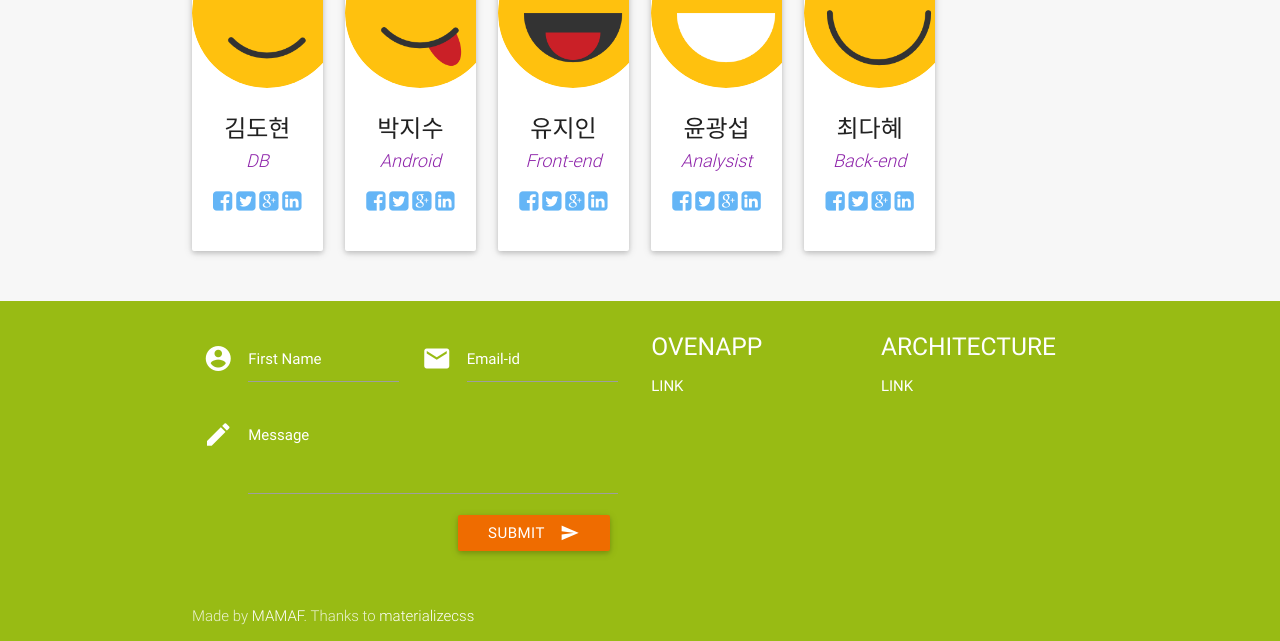
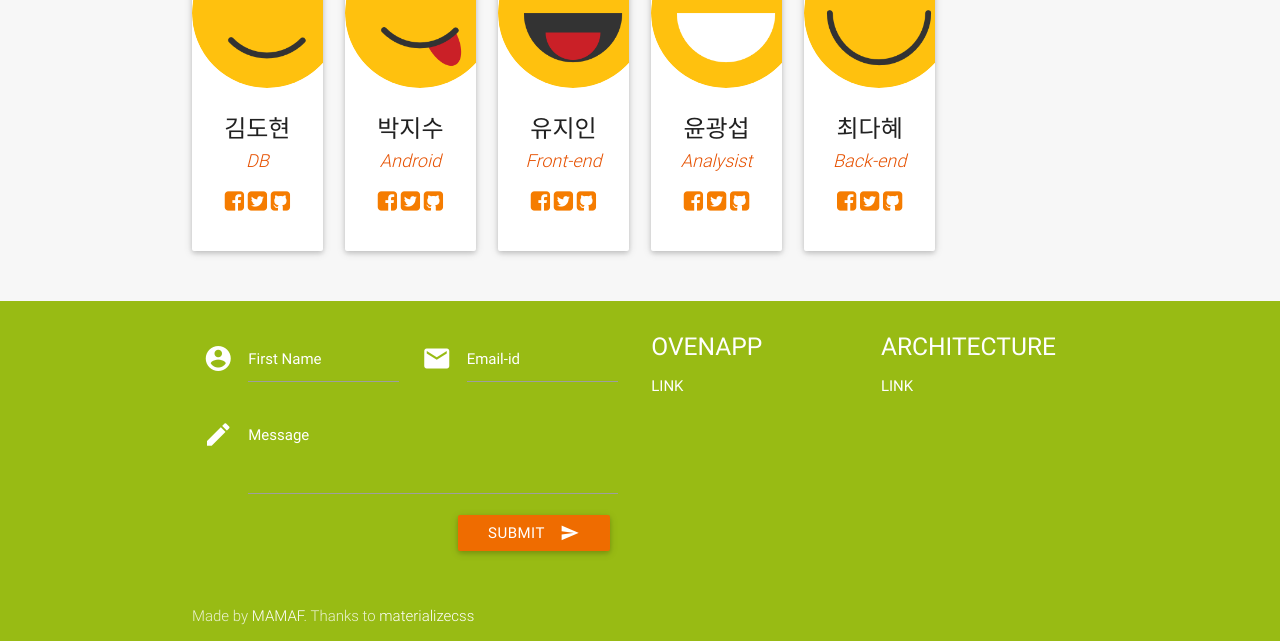
Before and after one commit to iamdaisy/iamdaisy.github.io, a plain HTML site: page index.html in a window 1280 px wide. Shown: the part 2070-2711 px from the top of the page. Drawn offline with Linux system fonts and the light colour scheme.

Commit message:
MAMAF landing page

```diff
--- a/index.html
+++ b/index.html
@@ -101,7 +101,7 @@
 <!--
 <div class="section scrollspy" id="work">
     <div class="container">
-        <h2 class="header text_b">Work </h2>
+        <h2 class="header text_b">ProtoType</h2>
         <div class="row">
             <div class="col s12 m4 l4">
                 <div class="card">
@@ -214,19 +214,16 @@
                     </div>
                     <div class="card-content">
                         <span class="card-title activator grey-text text-darken-4">김도현 <br/>
-                            <small><em><a class="purple-text text-darken-1" href="#">DB</a></em></small></span>
+                            <small><em><a class="orange-text text-darken-4" href="#">DB</a></em></small></span>
                         <p>
-                            <a class="blue-text text-lighten-2" href="https://www.facebook.com/joash.c.pereira">
+                            <a class="orange-text text-darken-2" href="https://www.facebook.com/">
                                 <i class="fa fa-facebook-square"></i>
                             </a>
-                            <a class="blue-text text-lighten-2" href="https://twitter.com/im_joash">
+                            <a class="orange-text text-darken-2" href="https://twitter.com/">
                                 <i class="fa fa-twitter-square"></i>
                             </a>
-                            <a class="blue-text text-lighten-2" href="https://plus.google.com/u/0/+JoashPereira">
-                                <i class="fa fa-google-plus-square"></i>
-                            </a>
-                            <a class="blue-text text-lighten-2" href="https://www.linkedin.com/in/joashp">
-                                <i class="fa fa-linkedin-square"></i>
+                            <a class="orange-text text-darken-2" href="https://www.github.com/rickkim90">
+                                 <i class="fa fa-github-square"></i>
                             </a>
                         </p>
                     </div>
@@ -239,20 +236,17 @@
                     </div>
                     <div class="card-content">
                         <span class="card-title activator grey-text text-darken-4">박지수<br/>
-                            <small><em><a class="purple-text text-darken-1" href="#">Android</a></em></small>
+                            <small><em><a class="orange-text text-darken-4" href="#">Android</a></em></small>
                         </span>
                         <p>
-                            <a class="blue-text text-lighten-2" href="https://www.facebook.com/joash.c.pereira">
+                            <a class="orange-text text-darken-2" href="https://www.facebook.com/">
                                 <i class="fa fa-facebook-square"></i>
                             </a>
-                            <a class="blue-text text-lighten-2" href="https://twitter.com/im_joash">
+                            <a class="orange-text text-darken-2" href="https://twitter.com/">
                                 <i class="fa fa-twitter-square"></i>
                             </a>
-                            <a class="blue-text text-lighten-2" href="https://plus.google.com/u/0/+JoashPereira">
-                                <i class="fa fa-google-plus-square"></i>
-                            </a>
-                            <a class="blue-text text-lighten-2" href="https://www.linkedin.com/in/joashp">
-                                <i class="fa fa-linkedin-square"></i>
+                            <a class="orange-text text-darken-2" href="https://www.github.com/">
+                                <i class="fa fa-github-square"></i>
                             </a>
                         </p>
                     </div>
@@ -264,21 +258,17 @@
                         <img class="activator" src="img/avatar3.png">
                     </div>
                     <div class="card-content">
-                        <span class="card-title activator grey-text text-darken-4">
-                            유지인 <br/>
-                            <small><em><a class="purple-text text-darken-1" href="#">Front-end</a></em></small></span>
+                        <span class="card-title activator grey-text text-darken-4">유지인<br/>
+                            <small><em><a class="orange-text text-darken-4" href="#">Front-end</a></em></small></span>
                         <p>
-                            <a class="blue-text text-lighten-2" href="https://www.facebook.com/joash.c.pereira">
+                            <a class="orange-text text-darken-2" href="https://www.facebook.com/">
                                 <i class="fa fa-facebook-square"></i>
                             </a>
-                            <a class="blue-text text-lighten-2" href="https://twitter.com/im_joash">
+                            <a class="orange-text text-darken-2" href="https://twitter.com/">
                                 <i class="fa fa-twitter-square"></i>
                             </a>
-                            <a class="blue-text text-lighten-2" href="https://plus.google.com/u/0/+JoashPereira">
-                                <i class="fa fa-google-plus-square"></i>
-                            </a>
-                            <a class="blue-text text-lighten-2" href="https://www.linkedin.com/in/joashp">
-                                <i class="fa fa-linkedin-square"></i>
+                            <a class="orange-text text-darken-2" href="https://www.github.com/">
+                                <i class="fa fa-github-square"></i>
                             </a>
                         </p>
                     </div>
@@ -291,19 +281,16 @@
                     </div>
                     <div class="card-content">
                         <span class="card-title activator grey-text text-darken-4">윤광섭<br/>
-                            <small><em><a class="purple-text text-darken-1" href="#">Analysist</a></em></small></span>
+                            <small><em><a class="orange-text text-darken-4" href="#">Analysist</a></em></small></span>
                         <p>
-                            <a class="blue-text text-lighten-2" href="https://www.facebook.com/joash.c.pereira">
+                            <a class="orange-text text-darken-2" href="https://www.facebook.com/">
                                 <i class="fa fa-facebook-square"></i>
                             </a>
-                            <a class="blue-text text-lighten-2" href="https://twitter.com/im_joash">
+                            <a class="orange-text text-darken-2" href="https://twitter.com/">
                                 <i class="fa fa-twitter-square"></i>
                             </a>
-                            <a class="blue-text text-lighten-2" href="https://plus.google.com/u/0/+JoashPereira">
-                                <i class="fa fa-google-plus-square"></i>
-                            </a>
-                            <a class="blue-text text-lighten-2" href="https://www.linkedin.com/in/joashp">
-                                <i class="fa fa-linkedin-square"></i>
+                            <a class="orange-text text-darken-2" href="https://www.github.com/">
+                                <i class="fa fa-github-square"></i>
                             </a>
                         </p>
                     </div>
@@ -316,20 +303,17 @@
                     </div>
                     <div class="card-content">
                         <span class="card-title activator grey-text text-darken-4">최다혜<br/>
-                            <small><em><a class="purple-text text-darken-1" href="#">Back-end</a></em></small>
+                            <small><em><a class="orange-text text-darken-4 href="#">Back-end</a></em></small>
                         </span>
                         <p>
-                            <a class="blue-text text-lighten-2" href="https://www.facebook.com/joash.c.pereira">
+                            <a class="orange-text text-darken-2" href="https://www.facebook.com/">
                                 <i class="fa fa-facebook-square"></i>
                             </a>
-                            <a class="blue-text text-lighten-2" href="https://twitter.com/im_joash">
+                            <a class="orange-text text-darken-2" href="https://twitter.com/">
                                 <i class="fa fa-twitter-square"></i>
                             </a>
-                            <a class="blue-text text-lighten-2" href="https://plus.google.com/u/0/+JoashPereira">
-                                <i class="fa fa-google-plus-square"></i>
-                            </a>
-                            <a class="blue-text text-lighten-2" href="https://www.linkedin.com/in/joashp">
-                                <i class="fa fa-linkedin-square"></i>
+                            <a class="orange-text text-darken-2" href="https://www.github.com/iamdaisy">
+                                <i class="fa fa-github-square"></i>
                             </a>
                         </p>
                     </div>
@@ -414,7 +398,7 @@
     </div>
     <div class="footer-copyright default_color">
         <div class="container">
-            Made by <a class="white-text" href="http://joashpereira.com">MAMAF</a>. Thanks to <a class="white-text" href="http://materializecss.com/">materializecss</a>
+            Made by <a class="white-text" href="http://iamdaisy.github.io">MAMAF</a>. Thanks to <a class="white-text" href="http://materializecss.com/">materializecss</a>
         </div>
     </div>
 </footer>
```
Also changed, not shown: favicon.ico, favicon_blue.ico (deleted).
